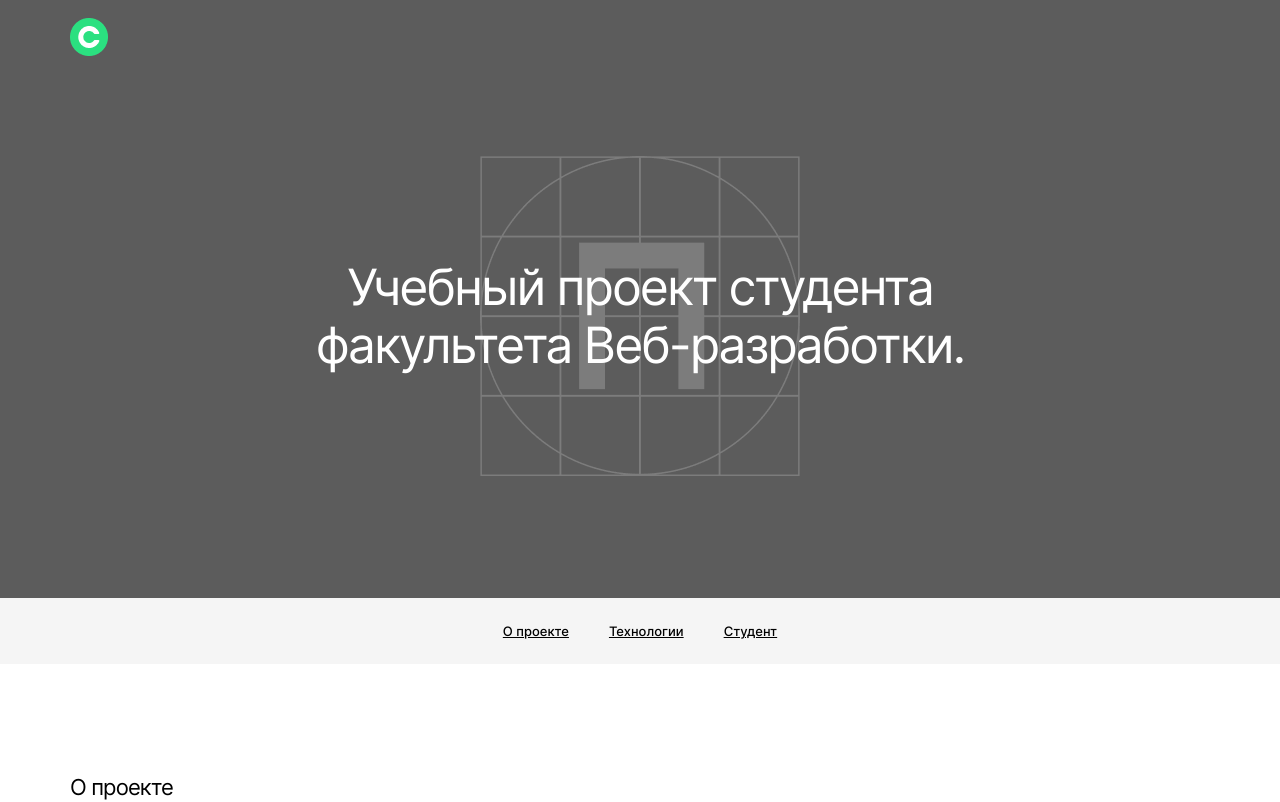
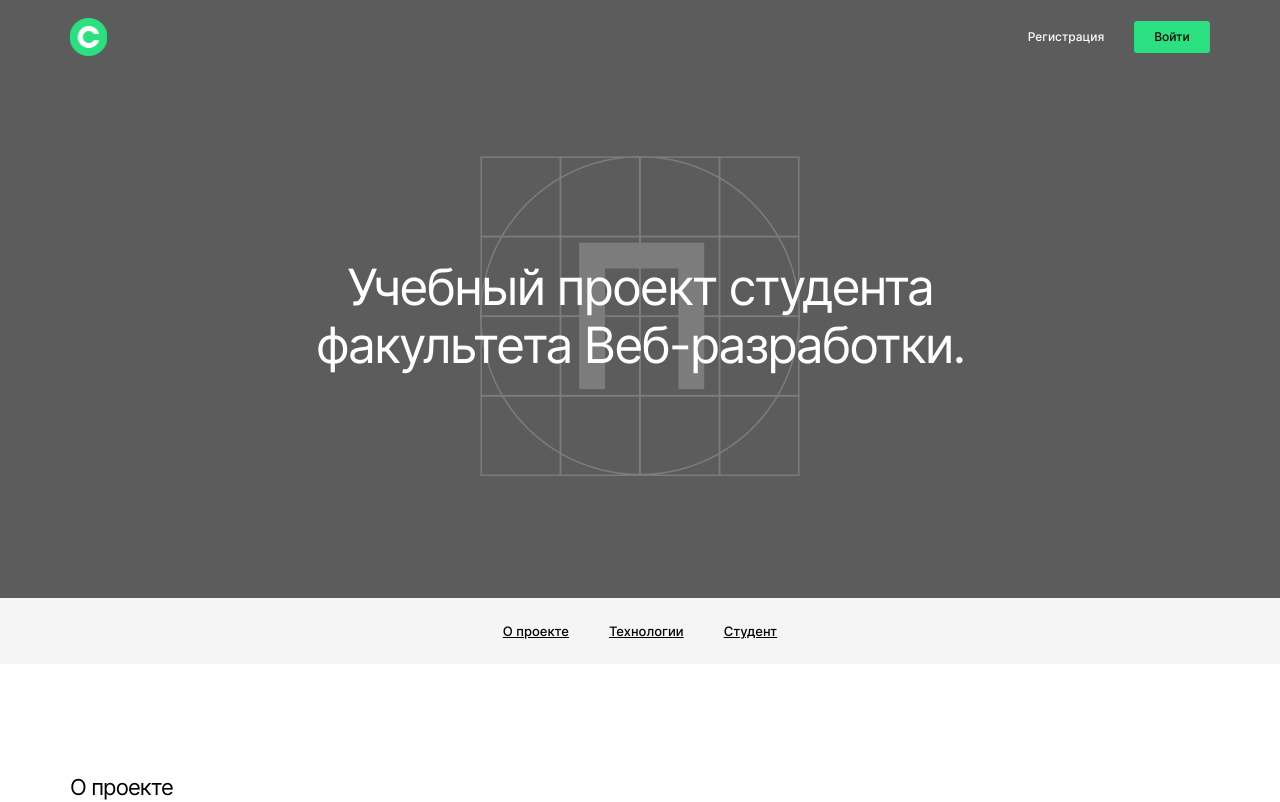
Before and after one commit to gremwiz1/movies-explorer-frontend, a React (Create React App) app: page / in a window 1280 px wide. Shown: the top 802 px of the page. Built offline with nearby package versions, Linux system fonts and the light colour scheme.

Commit message:
Added links and state isLogged in Navigation desktop

```diff
--- a/src/components/Header/Header.css
+++ b/src/components/Header/Header.css
@@ -4,14 +4,16 @@
 }
 .header__logo {
   height: 38px;
-  width: 38px;
+  width: 43px;
   margin-top: 18px;
   margin-left: 70px;
   background-image: url("../../images/logo.png");
-  background-size: contain;
+  background-size: cover;
+  background-position: center center;
   background-repeat: no-repeat;
   cursor: pointer;
   transition: 1s;
+  text-decoration: none;
 }
 .header__logo:hover {
   opacity: 0.7;
--- a/src/components/Header/Header.js
+++ b/src/components/Header/Header.js
@@ -1,12 +1,13 @@
 import React from "react";
+import { Link } from "react-router-dom";
 import Navigation from "../Navigation/Navigation";
 import "./Header.css";
 
-function Header() {
+function Header({ isLogged }) {
     return (
         <header className="header">
-            <div className="header__logo" href="#"></div>
-            <Navigation />
+            <Link className="header__logo" to="/"></Link>
+            <Navigation isLogged={isLogged} />
         </header>
     )
 };
--- a/src/components/Main/Main.js
+++ b/src/components/Main/Main.js
@@ -9,9 +9,10 @@ import Portfolio from "../Portfolio/Portfolio";
 import Footer from "../Footer/Footer";
 
 function Main() {
+    const [isLogged, setIsLogged] = React.useState(false);
     return (
         <>
-            <Promo />
+            <Promo isLogged={isLogged} />
             <NavTab />
             <AboutProject />
             <Techs />
--- a/src/components/Navigation/Navigation.css
+++ b/src/components/Navigation/Navigation.css
@@ -0,0 +1,88 @@
+.navigation {
+  display: flex;
+  margin-right: 70px;
+  width: 100%;
+  justify-content: flex-end;
+  margin-top: 21px;
+}
+.navigation__links {
+  display: flex;
+}
+.navigation__link {
+  display: flex;
+  justify-content: center;
+  align-items: center;
+  width: 76px;
+  height: 32px;
+  text-decoration: none;
+  color: #ffffff;
+  margin-right: 30px;
+  font-family: "Inter", Arial, Helvetica, sans-serif;
+  font-size: 12px;
+  font-style: normal;
+  font-weight: 500;
+  line-height: 16px;
+  letter-spacing: 0px;
+  text-align: right;
+  transition: 1s;
+}
+.navigation__link:last-child {
+  margin-right: 0;
+  color: #000000;
+  background: #2be080;
+  border-radius: 3px;
+}
+.navigation__link:hover {
+  opacity: 0.7;
+}
+.navigation_logged {
+  width: calc((100% + 42px) / 2 + 106px);
+  justify-content: space-between;
+  display: flex;
+}
+.navigation__movie {
+  display: flex;
+  height: 32px;
+  align-items: center;
+  justify-content: flex-end;
+  font-family: "Inter", Arial, Helvetica, sans-serif;
+  font-size: 14px;
+  font-style: normal;
+  font-weight: 500;
+  line-height: 16px;
+  letter-spacing: 0px;
+  text-align: right;
+  color: #000000;
+  margin: 0;
+  margin-right: 16px;
+  text-decoration: none;
+  transition: 1s;
+}
+.navigation__movie:hover {
+  opacity: 0.7;
+}
+.navigation__movie:last-child {
+  margin-right: 0;
+}
+.navigation__account {
+  display: flex;
+  width: 100px;
+  height: 32px;
+  align-items: center;
+  justify-content: center;
+  font-family: "Inter", Arial, Helvetica, sans-serif;
+  font-size: 14px;
+  font-style: normal;
+  font-weight: 500;
+  line-height: 16px;
+  letter-spacing: 0px;
+  text-align: center;
+  color: #000000;
+  text-decoration: none;
+  background: #f9f9f9;
+  border-radius: 20px;
+  transition: 1s;
+}
+.navigation__account:hover {
+  opacity: 0.7;
+}
--- a/src/components/Navigation/Navigation.js
+++ b/src/components/Navigation/Navigation.js
@@ -1,9 +1,25 @@
 import React from "react";
+import { Link } from "react-router-dom";
+import "./Navigation.css";
 
-function Navigation() {
+function Navigation({ isLogged }) {
     return (
-        <>
-        </>
+        <nav className="navigation">
+            {isLogged
+                ?
+                <div className="navigation_logged">
+                    <div className="navigation__links">
+                        <Link to="/movies" className="navigation__movie">Фильмы</Link>
+                        <Link to="/saved-movies" className="navigation__movie">Сохранённые фильмы</Link>
+                    </div>
+                    <Link to="/profile" className="navigation__account">Аккаунт</Link>
+                </div>
+                :
+                <div className="navigation__links">
+                    <Link to="/signup" className="navigation__link">Регистрация</Link>
+                    <Link to="/signin" className="navigation__link">Войти</Link>
+                </div>}
+        </nav>
     )
 };
 export default Navigation;
--- a/src/components/Portfolio/Portfolio.js
+++ b/src/components/Portfolio/Portfolio.js
@@ -8,15 +8,15 @@ function Portfolio() {
             <h5 className="portfolio__subtitle">Портфолио</h5>
             <div className="portfolio__job">
                 <p className="potfolio__job_text">Статичный сайт</p>
-                <Link className="portfolio__job_link" to="#"></Link>
+                <Link className="portfolio__job_link" to="https://gremwiz1.github.io/how-to-learn/"></Link>
             </div>
             <div className="portfolio__job">
                 <p className="potfolio__job_text">Адаптивный сайт</p>
-                <Link className="portfolio__job_link" to="#"></Link>
+                <Link className="portfolio__job_link" to="https://gremwiz1.github.io/russian-travel/"></Link>
             </div>
             <div className="portfolio__job">
                 <p className="potfolio__job_text">Одностраничное приложение</p>
-                <Link className="portfolio__job_link" to="#"></Link>
+                <Link className="portfolio__job_link" to="https://gremwiz1.github.io/mesto/"></Link>
             </div>
         </section>
     )
--- a/src/components/Promo/Promo.js
+++ b/src/components/Promo/Promo.js
@@ -2,10 +2,10 @@ import React from "react";
 import Header from "../Header/Header";
 import "./Promo.css";
 
-function Promo() {
+function Promo({ isLogged }) {
     return (
         <section className="promo-page">
-            <Header />
+            <Header isLogged={isLogged} />
             <h1 className="promo-page__title">Учебный проект студента факультета Веб-разработки.</h1>
         </section>
 
```
